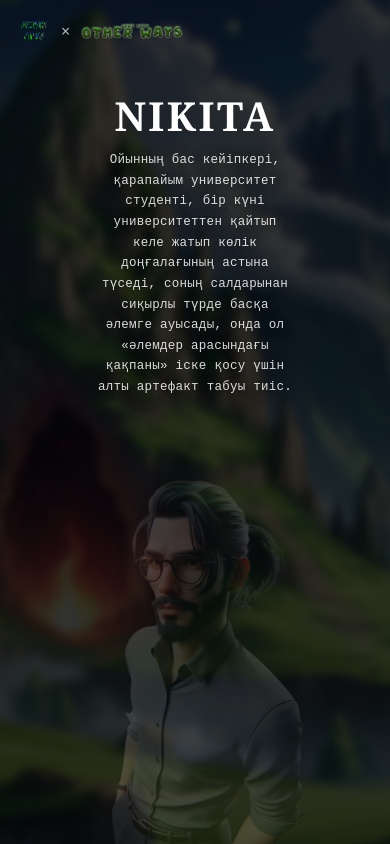
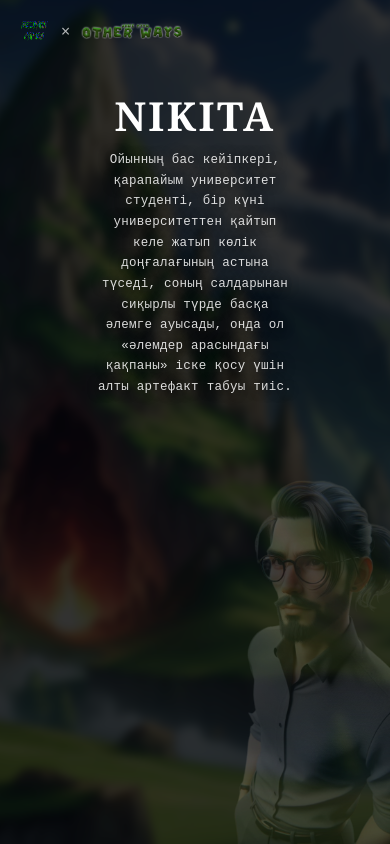
Before and after one commit to darynqazaqstan01/other-ways, a Next.js app: page / in a window 390 px wide. Built offline with nearby package versions, Linux system fonts and the light colour scheme.

Commit message:
shrink character text on mobile, fix overlap

```diff
--- a/app/globals.css
+++ b/app/globals.css
@@ -52,7 +52,7 @@ body {
   /* кейіпкер: төменірек әрі мөлдірірек — мәтінді баспайды */
   .hero-char {
     right: 50% !important;
-    transform: translateX(50%) !important;
+    transform: translateX(100%) !important;
     height: 44vh !important;
     bottom: 0 !important;
     opacity: 0.22 !important;
```
